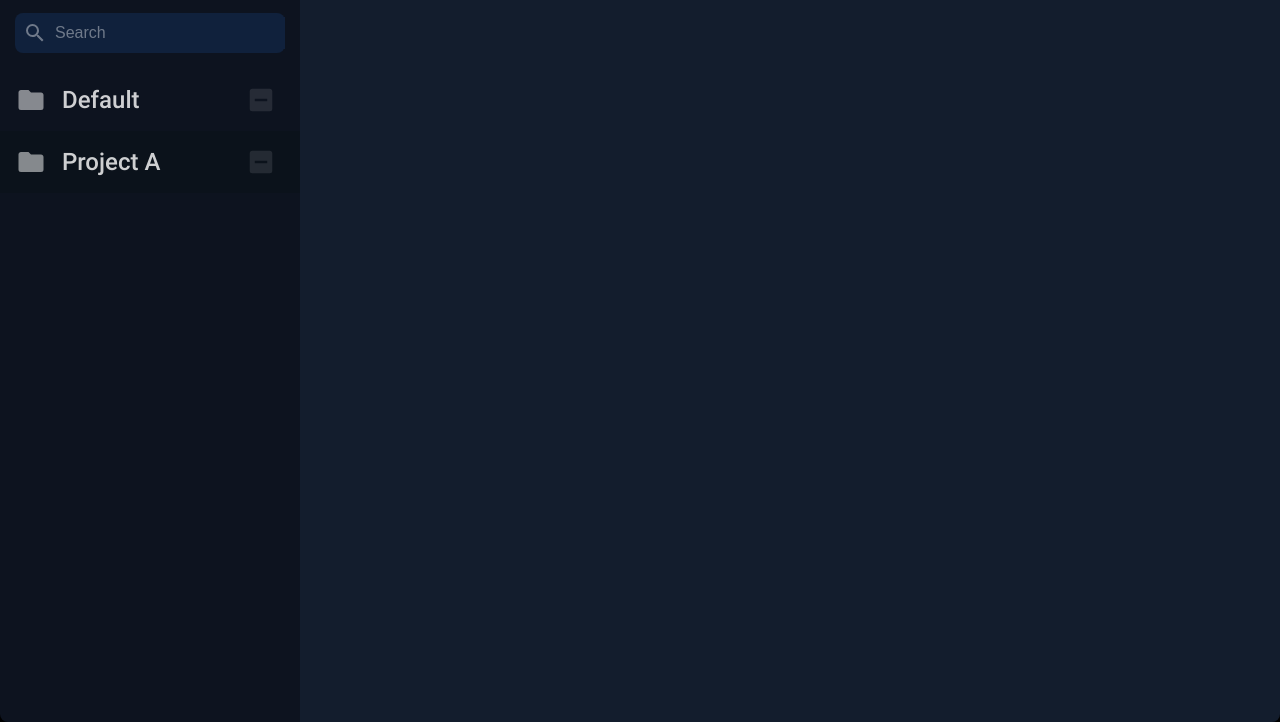
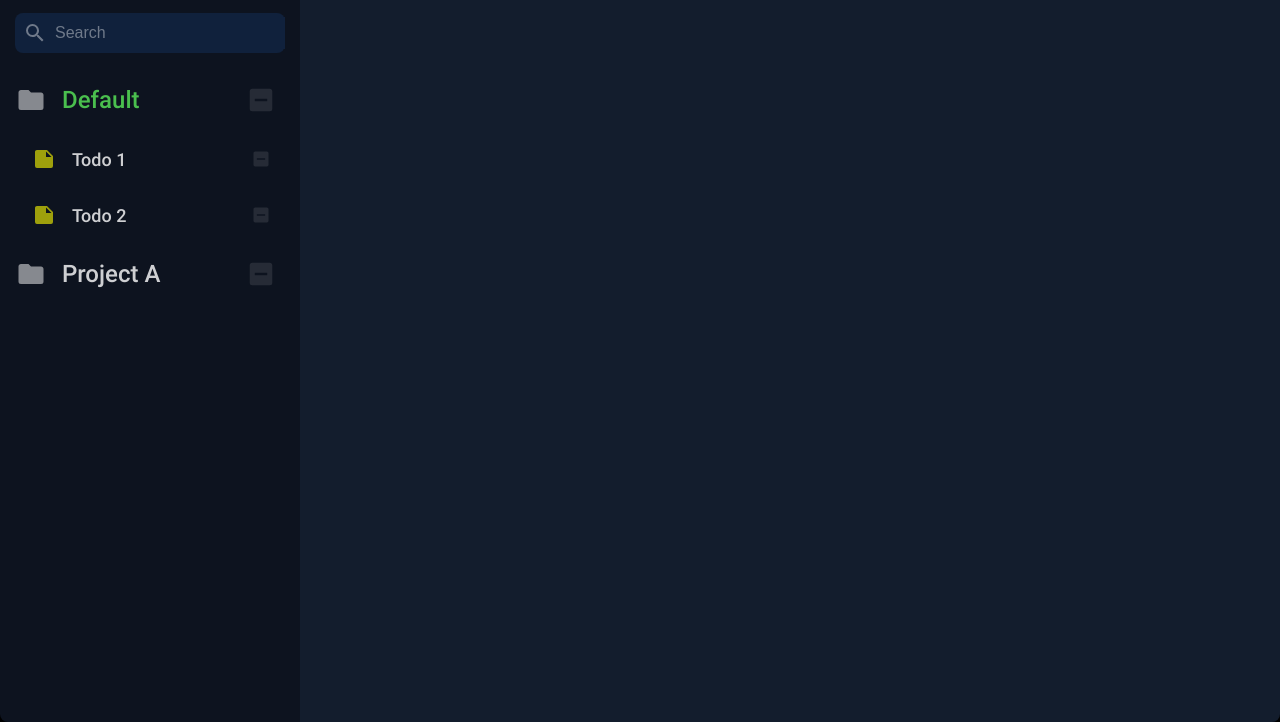
Before and after one commit to RobLaughlin/TOP-Todo-List, a website built with webpack: page src/template.html in a window 1280 px wide. Shown: the part 78-800 px from the top of the page. Built offline with nearby package versions, Linux system fonts and the light colour scheme.

Commit message:
Add sample todos to sidebar

```diff
--- a/src/css/sidebar.css
+++ b/src/css/sidebar.css
@@ -56,37 +56,78 @@
 }
 
 /* Sidebar item */
-.sidebar > .item {
+.sidebar .item {
     display: flex;
     justify-content: left;
     align-items: center;
     font-size: 24px;
     padding: 16px;
     cursor: default;
+    width: 100%;
+}
+
+.sidebar .item.project:hover {
+    box-shadow: 1px 1px 8px rgba(51, 61, 255, 0.386);
+}
+
+.sidebar .item.todo:hover {
+    box-shadow: 1px 1px 8px rgba(51, 255, 51, 0.386);
 }
 
 .sidebar > .item:nth-child(even) {
     background-color: #0b121b;
 }
 
-.sidebar > .item > .icon {
+.sidebar .item > .icon {
     width: 30px;
     height: 30px;
     opacity: 0.5;
     cursor: pointer;
 }
 
-.sidebar > .item >.icon:hover {
+.sidebar .item >.icon:hover {
     opacity: 0.8;
 }
 
-.sidebar > .item > .text {
+.sidebar .item > .text {
     margin-left: 16px;
     opacity: 0.8;
 }
 
-.sidebar > .item > .removeProjectIcon {
+.sidebar .item > .text.selected {
+    color: rgb(90, 234, 90);
+}
+
+.sidebar .item > .removeProjectIcon {
     margin-left: auto;
     margin-right: 8px;
     opacity: 0.1;
 }
+
+.sidebar .item.todo {
+    padding-left: 32px;
+}
+
+.sidebar .item.todo > .icon {
+    opacity: 0.6;
+    width: 24px;
+    height: 24px;
+    cursor: default;
+}
+
+.sidebar .item.todo > .text {
+    font-size: 18px;
+}
+
+.sidebar .item.todo > .removeProjectIcon {
+    margin-left: auto;
+    margin-right: 13px;
+    width: 20px;
+    height: 20px;
+    opacity: 0.1;
+    cursor: pointer;
+}
+
+.sidebar .item.todo > .removeProjectIcon:hover {
+    opacity: 0.8;
+}
--- a/src/template.html
+++ b/src/template.html
@@ -17,15 +17,29 @@
                     <input type="search" placeholder="Search" class="search">
                 </div>
             </div>
-            <div class="item">
-                <img src="icons/folder.svg" alt="Sidebar icon" class="icon">
-                <span class="text">Default</span>
-                <img src="icons/minus-box.svg" alt="Magnifying glass icon" class="icon removeProjectIcon">
+            <div class="itemContainer">
+                <div class="item project" id="project-1">
+                    <img src="icons/folder.svg" alt="Sidebar icon" class="icon">
+                    <span class="text selected">Default</span>
+                    <img src="icons/minus-box.svg" alt="Magnifying glass icon" class="icon removeProjectIcon">
+                </div>
+                <div class="item todo" data-project="project-1">
+                    <img src="icons/note.svg" alt="Sidebar icon" class="icon">
+                    <span class="text">Todo 1</span>
+                    <img src="icons/minus-box.svg" alt="Magnifying glass icon" class="icon removeProjectIcon">
+                </div>
+                <div class="item todo" data-project="project-1">
+                    <img src="icons/note.svg" alt="Sidebar icon" class="icon">
+                    <span class="text">Todo 2</span>
+                    <img src="icons/minus-box.svg" alt="Magnifying glass icon" class="icon removeProjectIcon">
+                </div>
             </div>
-            <div class="item">
-                <img src="icons/folder.svg" alt="Sidebar icon" class="icon">
-                <span class="text">Project A</span>
-                <img src="icons/minus-box.svg" alt="Magnifying glass icon" class="icon removeProjectIcon">
+            <div class="itemContainer">
+                <div class="item project" id="project-2">
+                    <img src="icons/folder.svg" alt="Sidebar icon" class="icon">
+                    <span class="text">Project A</span>
+                    <img src="icons/minus-box.svg" alt="Magnifying glass icon" class="icon removeProjectIcon">
+                </div>
             </div>
         </div>
         <div class="todos"></div>
```
Also changed, not shown: src/icons/note.svg (added).
